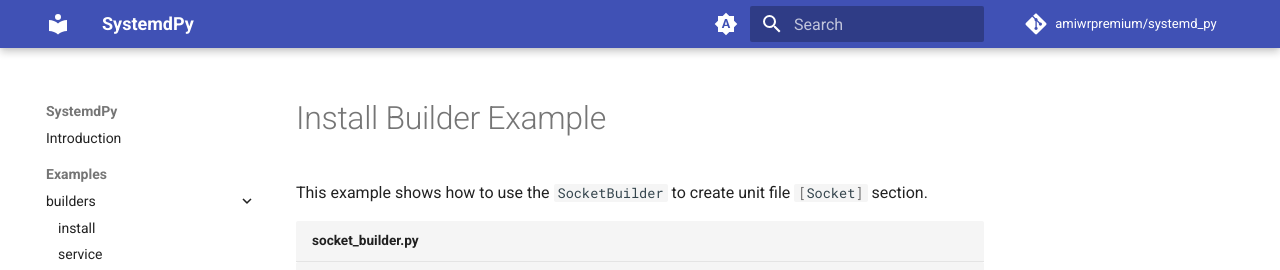
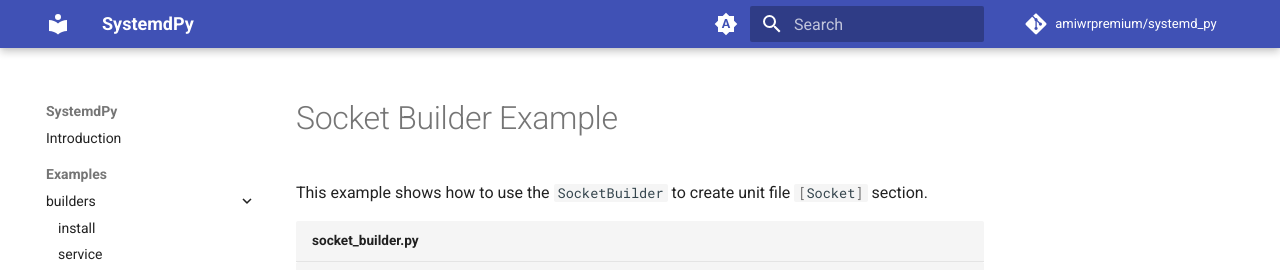
Before and after one commit to amiwrpremium/systemd-py, an MkDocs documentation site: the page built from docs/examples/builders/socket.md, in a window 1280 px wide. Shown: the top 270 px of the page. Built offline with MkDocs 1.6.1 and Material for MkDocs 9.7.7, drawn with Linux system fonts in a browser that asks for light colours; comment, search, counter and statistics services are not loaded.

Commit message:
example fixed

```diff
--- a/docs/examples/builders/socket.md
+++ b/docs/examples/builders/socket.md
@@ -1,4 +1,4 @@
-# Install Builder Example
+# Socket Builder Example
 
 This example shows how to use the `SocketBuilder` to create unit file `[Socket]` section.
 
```
Also changed, not shown: docs/examples/builders/unit.md (+1 -1 lines).
